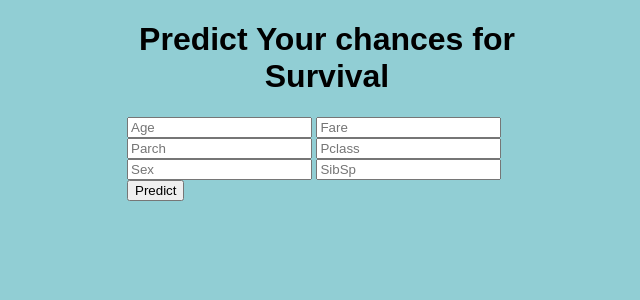
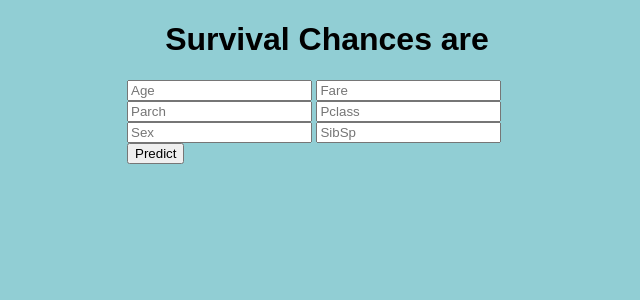
Before and after one commit to JiteshChandani/DecisionTree-Assignment-Deployment, a Flask app: template Template/index.html in a window 1280 px wide. Shown: the top 300 px of the page, without its empty margins (313-953 px from the left). Run offline with Flask 2, Linux system fonts and the light colour scheme; the template is opened without the code that fills it, so the values that code supplies are empty.

Commit message:
Update index.html

```diff
--- a/Template/index.html
+++ b/Template/index.html
@@ -8,7 +8,7 @@
 
 {% block body %}
 <div class="content">
-    <h1 style="text-align: center">Predict Your chances for Survival</h1>
+    <h1 style="text-align: center">Survival Chances are</h1>
 
     <div class="form">
         <form action="/predict" method="POST">
```
